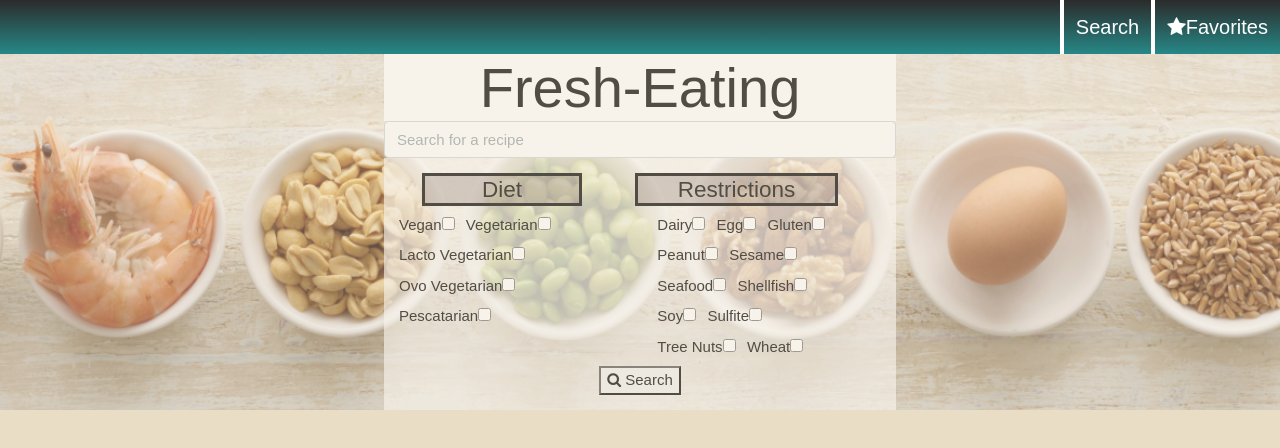
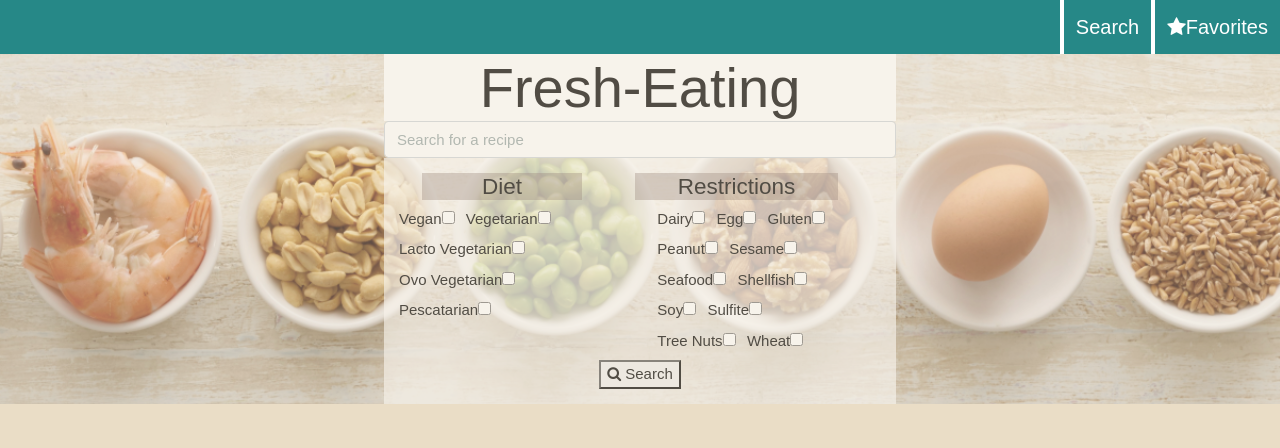
Before and after one commit to lav7patel/Fresh-eating, a React (Create React App) app in the folder client/: page / in a window 1280 px wide. Shown: the top 448 px of the page. Built offline with nearby package versions, Linux system fonts and the light colour scheme.

Commit message:
more css ;}

```diff
--- a/client/src/components/RecipeCard.js
+++ b/client/src/components/RecipeCard.js
@@ -7,7 +7,7 @@ const card = {
   color:"black",
   border: "1px solid",
   padding:" 10px",
-  boxShadow: "5px 10px 18px #888888"
+  /*boxShadow: "5px 10px 18px #888888"*/
 
 };
 
--- a/client/src/index.css
+++ b/client/src/index.css
@@ -10,7 +10,7 @@ body {
 
 .topnav {
   overflow: hidden;
-  background-image: linear-gradient(#2c2b2b,#268887);
+  background-color:#268887;
   padding: 0;
   margin:0;
 
@@ -151,7 +151,6 @@ h2{
   text-align: center;
   font-size: 1.5em;
   background-color:#7059545c;
-  border: solid;
   opacity:1;
   margin-left: 1em;
 }
@@ -160,7 +159,6 @@ h3{
   text-align: center;
   font-size: 1.5em;
   background-color:#7059545c;
-  border: solid;
   opacity:1;
   margin-left: 1em;
 }
```
